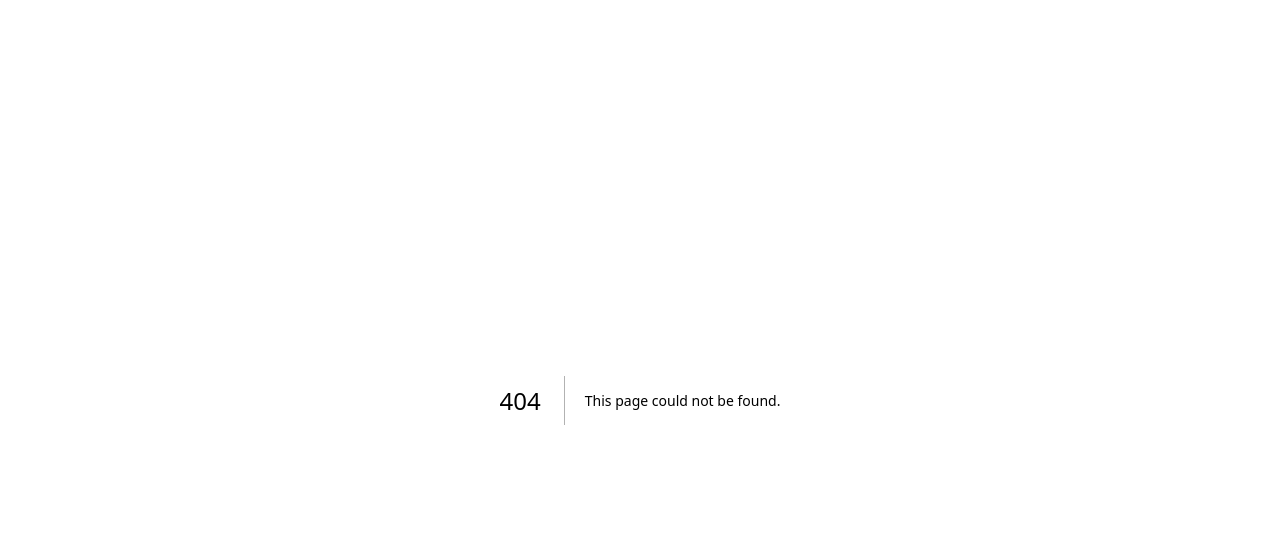
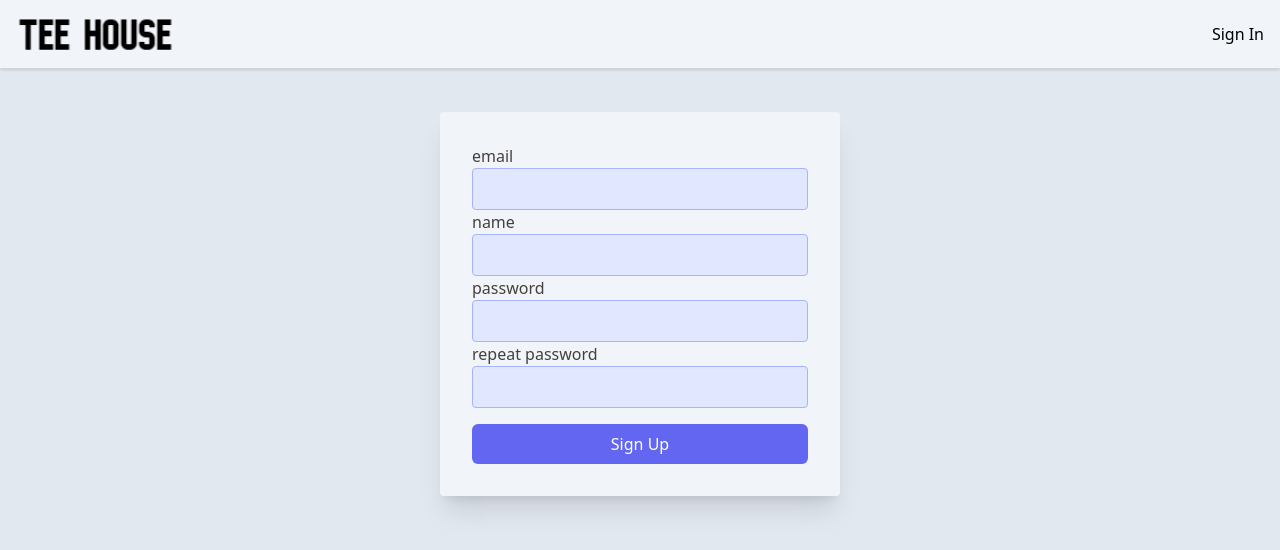
Before and after one commit to Kubenz98/Tee_House, a Next.js app: page /sign-up in a window 1280 px wide. Before the commit this address had no page. Shown: the top 550 px of the page. Built offline with nearby package versions, Linux system fonts and the light colour scheme; no server answers.

Commit message:
Added sign up functionality.

```diff
--- a/components/Input.tsx
+++ b/components/Input.tsx
@@ -2,14 +2,21 @@ import React from "react";
 
 interface InputProps {
   type: string;
+  name: string;
   value: React.RefObject<HTMLInputElement>;
 }
 
-const Input = ({ type, value }: InputProps) => {
+const Input = ({ type, value, name }: InputProps) => {
+  const words = name.split(" ");
+  let joinedwords: string;
+  if(words.length > 1) {
+    joinedwords = words.join("-")
+  }
+
   return (
     <div className="flex flex-col">
-      <label htmlFor={type}>{type}</label>
-      <input type={type} id={type} ref={value} required className="px-2 py-1 bg-indigo-100 border border-indigo-300 rounded sm:py-2"/>
+      <label htmlFor={joinedwords! ? joinedwords : name}>{name}</label>
+      <input type={type} id={joinedwords! ? joinedwords : name} ref={value} required className="px-2 py-1 bg-indigo-100 border border-indigo-300 rounded sm:py-2"/>
     </div>
   );
 };
--- a/components/NavBar.tsx
+++ b/components/NavBar.tsx
@@ -2,8 +2,6 @@ import React, { useState } from "react";
 import Image from "next/image";
 import Burger from "./Burger/Burger";
 import Link from "next/link";
-import { fetchJson } from "@/lib/api";
-import { useQuery, useQueryClient } from "react-query";
 import useUser from "@/hooks/useUser";
 import useLogout from "@/hooks/useLogout";
 
--- a/hooks/useSignIn.ts
+++ b/hooks/useSignIn.ts
@@ -19,7 +19,7 @@ const useSignIn = () => {
         body: JSON.stringify({ email, password }),
       })
   );
-  const signIn = async ({ email, password }: SignInVariables) => {
+  const signIn = async (email: string, password: string) => {
     try {
       const user = await mutation.mutateAsync({ email, password });
       queryClient.setQueryData("user", user);
--- /dev/null
+++ b/hooks/useSignUp.ts
@@ -0,0 +1,35 @@
+import { fetchJson } from "@/lib/api";
+import { User } from "@/lib/user";
+import { useMutation, useQueryClient } from "react-query";
+
+interface SignUpVariables {
+  username: string;
+  email: string;
+  password: string;
+}
+
+const useSignUp = () => {
+  const queryClient = useQueryClient();
+  const mutation = useMutation<User, Error, SignUpVariables>(
+    ({ username, email, password }) =>
+      fetchJson("/api/signup", {
+        method: "POST",
+        headers: {
+          "Content-Type": "application/json",
+        },
+        body: JSON.stringify({ username, email, password }),
+      })
+  );
+  const signUp = async (username: string, email: string, password: string) => {
+    try {
+      const user = await mutation.mutateAsync({ username, email, password });
+      queryClient.setQueryData("user", user);
+      return true;
+    } catch (err) {
+      return false;
+    }
+  };
+  return { signUp, isLoading: mutation.isLoading, hookError: mutation.isError };
+};
+
+export default useSignUp;
--- /dev/null
+++ b/pages/api/signup.ts
@@ -0,0 +1,39 @@
+import { fetchJson } from "@/lib/api";
+import { NextApiHandler } from "next";
+import cookie from "cookie";
+
+const { CMS_URL } = process.env;
+
+const signupHandler: NextApiHandler = async (req, res) => {
+  if (req.method !== "POST") {
+    res.status(405).end();
+    return;
+  }
+  const { username, email, password } = req.body;
+  try {
+    const { jwt, user } = await fetchJson(
+      `${CMS_URL}/api/auth/local/register`,
+      {
+        method: "POST",
+        headers: {
+          "Content-Type": "application/json",
+        },
+        body: JSON.stringify({ username, email, password }),
+      }
+    );
+    res
+      .status(200)
+      .setHeader(
+        "Set-Cookie",
+        cookie.serialize("jwt", jwt, {
+          path: "/api",
+          httpOnly: true,
+        })
+      )
+      .json({ name: user.username, id: user.id });
+  } catch (err) {
+    res.status(400).end();
+  }
+};
+
+export default signupHandler;
--- a/pages/sign-in.tsx
+++ b/pages/sign-in.tsx
@@ -4,6 +4,7 @@ import Input from "@/components/Input";
 import { useRef } from "react";
 import Page from "@/components/Page";
 import useSignIn from "@/hooks/useSignIn";
+import Link from "next/link";
 
 const SignIn = () => {
   const router = useRouter();
@@ -15,7 +16,7 @@ const SignIn = () => {
     e.preventDefault();
     const email = emailRef.current!.value;
     const password = passwordRef.current!.value;
-    const valid = await signIn({ email, password });
+    const valid = await signIn(email, password);
     if (valid) router.push("/");
   };
 
@@ -23,14 +24,22 @@ const SignIn = () => {
     <Page title="Sign in |">
       <div className="max-w-[400px] mx-auto py-8 px-8 rounded bg-slate-100 shadow-xl">
         <form onSubmit={signInHandler}>
-          <Input type="email" value={emailRef} />
-          <Input type="password" value={passwordRef} />
-          {isError && <p className="text-rose-700">Credentials error</p>}
+          <Input type="email" name="email" value={emailRef} />
+          <Input type="password" name="password" value={passwordRef} />
+          {isError && (
+            <p className="text-rose-700 text-center mt-2">Credentials error</p>
+          )}
           <FormButton
             text={`${isLoading ? "loading..." : "Sign In"}`}
             disabled={isLoading}
           />
         </form>
+        <Link
+          href="/sign-up"
+          className="block text-center mt-5 text-sm min-[360px]:text-base underline underline-offset-2"
+        >
+          Click here to create new account!
+        </Link>
       </div>
     </Page>
   );
--- /dev/null
+++ b/pages/sign-up.tsx
@@ -0,0 +1,58 @@
+import FormButton from "@/components/FormButton";
+import Input from "@/components/Input";
+import Page from "@/components/Page";
+import useSignUp from "@/hooks/useSignUp";
+import formValidation from "@/utils/formValidation";
+import { useRouter } from "next/router";
+import React, { useRef, useState } from "react";
+
+const SignUp = () => {
+  const emailRef = useRef<HTMLInputElement>(null);
+  const nameRef = useRef<HTMLInputElement>(null);
+  const pwdRef = useRef<HTMLInputElement>(null);
+  const repeatPwdRef = useRef<HTMLInputElement>(null);
+  const [error, setError] = useState<string | null>(null);
+  const router = useRouter();
+
+  const { signUp, isLoading, hookError } = useSignUp();
+
+  const signUpHandler = async (e: React.FormEvent) => {
+    e.preventDefault();
+    const signUpData = {
+      email: emailRef.current!.value,
+      username: nameRef.current!.value,
+      password: pwdRef.current!.value,
+      passwordRepeat: repeatPwdRef.current!.value,
+    };
+    const { formIsValid, error } = formValidation(signUpData);
+    if (error) {
+      setError(error);
+    } else setError(null);
+    if (formIsValid) {
+      const { username, email, password } = signUpData;
+      const validSignUp = await signUp(username, email, password);
+      if (validSignUp) router.push("/");
+    }
+  };
+
+  return (
+    <Page title="Sign up |">
+      <div className="max-w-[400px] mx-auto py-8 px-8 rounded bg-slate-100 shadow-xl">
+        <form onSubmit={signUpHandler}>
+          <Input type="email" name="email" value={emailRef} />
+          <Input type="text" name="name" value={nameRef} />
+          <Input type="password" name="password" value={pwdRef} />
+          <Input type="password" name="repeat password" value={repeatPwdRef} />
+          {error && <p className="text-rose-700 text-center mt-2">{error}</p>}
+          {hookError && <p className="text-rose-700 text-center mt-2">Something went wrong</p>}
+          <FormButton
+            text={`${isLoading ? "loading..." : "Sign Up"}`}
+            disabled={isLoading}
+          />
+        </form>
+      </div>
+    </Page>
+  );
+};
+
+export default SignUp;
--- /dev/null
+++ b/utils/formValidation.ts
@@ -0,0 +1,55 @@
+interface SignupData {
+  email: string;
+  username: string;
+  password: string;
+  passwordRepeat: string;
+}
+interface SignupValidation {
+  formIsValid: boolean;
+  error: null | string;
+}
+
+export const emailValidation = (email: string) => {
+  const validRegex = /^[^\s@]+@[^\s@]+\.[^\s@]+$/;
+
+  return email.match(validRegex) ? true : false;
+};
+
+export const passwordValidation = (data: string) =>
+  data.length >= 6 ? true : false;
+
+export const equalPasswords = (pwd1: string, pwd2: string) =>
+  pwd1 === pwd2 ? true : false;
+
+const usernameLengthValidation = (username: string) =>
+  username.trim().length === 0 ? false : true;
+
+const formValidation = (data: SignupData) => {
+  let validationData: SignupValidation = {
+    formIsValid: false,
+    error: null,
+  };
+
+  const email = emailValidation(data.email);
+  const pwd = passwordValidation(data.password);
+  const equalPwd = equalPasswords(data.password, data.passwordRepeat);
+  const usernameLength = usernameLengthValidation(data.username);
+
+  if (!email) {
+    validationData.error = "Invalid email";
+  } else if (!pwd) {
+    validationData.error = "Password must have at least 6 characters";
+  } else if (!equalPwd) {
+    validationData.error = "Passwords are not the same";
+  } else if (!usernameLength) {
+    validationData.error = "Username is too short";
+  }
+
+  if (email && pwd && equalPwd && usernameLength) {
+    validationData.formIsValid = true;
+  } else validationData.formIsValid = false;
+
+  return validationData;
+};
+
+export default formValidation;
```
